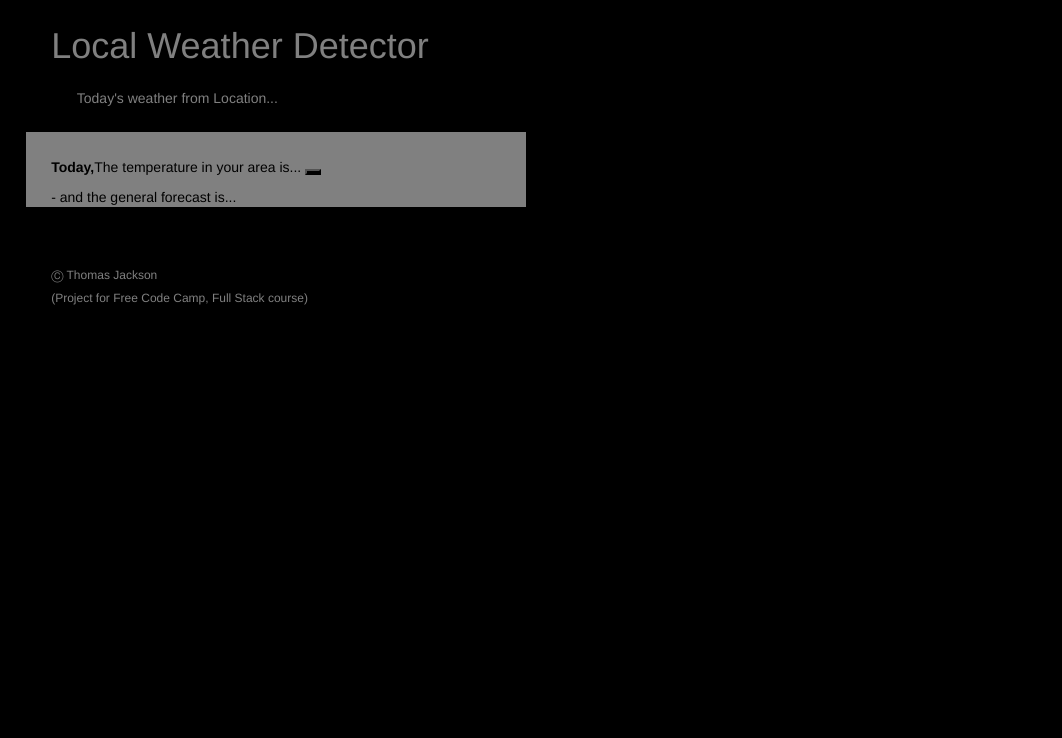
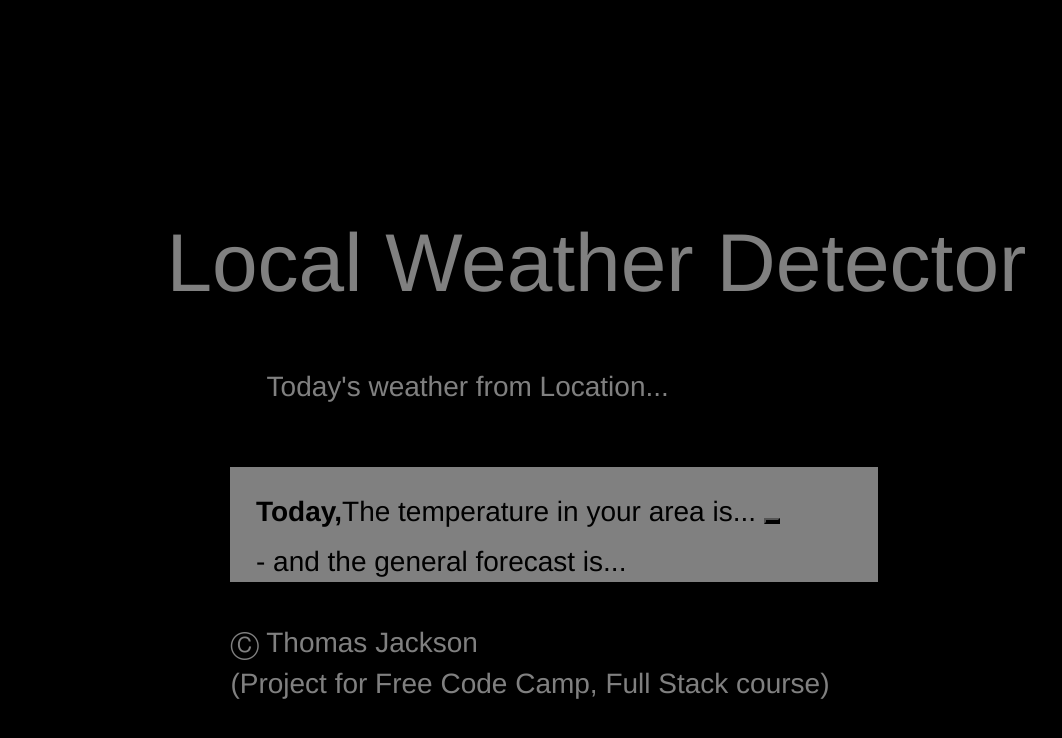
Before and after one commit to TommyJackson85/Local-Weather-Detector, a plain HTML site: page WeatherApp/index.html in a window 1280 px wide. Shown: the whole page, without its empty margins (0-1062 px from the left). Drawn offline with Linux system fonts and the light colour scheme; no server answers.

Commit message:
changed CSS for different platforms and screen sizes

```diff
--- a/WeatherApp/SCSS/base/_base.scss
+++ b/WeatherApp/SCSS/base/_base.scss
@@ -1,4 +1,4 @@
 /*body {*/
 body {
-
+	font-size: 10px;
 }
--- a/WeatherApp/SCSS/layouts/_allWeather.scss
+++ b/WeatherApp/SCSS/layouts/_allWeather.scss
@@ -1,8 +1,10 @@
 
 #allWeather {
-  margin: 2% 2% 0% 2%;
-  padding: 2% 2% 0% 2%;
+  margin: 2% 4% 0% 2%;
+  padding: 2% 2% 0% 4%;
  background: grey;
   color: black;
-  max-width: 500px;
+  	p, h6 {
+  	font-size: 13px;
+  }
 }
--- a/WeatherApp/SCSS/layouts/_copywrite.scss
+++ b/WeatherApp/SCSS/layouts/_copywrite.scss
@@ -1,3 +1,5 @@
 #copywrite {
-  margin: 2% 2% 0% 2%;
-  padding: 2% 2% 0% 2%; }
+	h6{ font-size: 13px;}
+
+  margin: 10% 2% 0% 0%;
+  padding: 2% 4% 0% 0%; }
--- a/WeatherApp/SCSS/layouts/_header.scss
+++ b/WeatherApp/SCSS/layouts/_header.scss
@@ -1,3 +1,6 @@
   #header {
-  margin: 2% 0% 2% 4%;
+  	h1{
+  		font-size: 36px;
+  	}
+  margin: 25% 0% 5% 12%;
 }
--- a/WeatherApp/SCSS/layouts/_location.scss
+++ b/WeatherApp/SCSS/layouts/_location.scss
@@ -1,6 +1,15 @@
 #location {
+
+  	h5 {
+  	font-size: 13px;
+  }
+  h3 {
+  	font-size: 20px
+  }
+
+	margin:0px 0px 30px 10%;
   #locIntro{
-    margin: 2% 0% 0% 6%;}
+    margin: 2% 0% 0% 9%;}
   #locData{
-    margin: 0.5% 0% 2% 8%;}
+    margin: 0.5% 0% 2% 11%;}
 }
--- a/WeatherApp/SCSS/layouts/_mediaQueries.scss
+++ b/WeatherApp/SCSS/layouts/_mediaQueries.scss
@@ -1,36 +1,199 @@
 
-@media screen and (min-width: 500px) {
-  html {
-    font-size: 12px;
+  @media (min-width: 320px) {
+
+}
+@media (min-width: 360px) {
+	#header{
+		margin: 27% 0% 7% 12%;
+		h1{
+			font-size: 4.05em;
+		}
+	}
+#location {
+  	h5 {
+  	font-size: 1.5em;
+  }
+  h3 {
+  	font-size: 2em;
+  }}
+
+#allWeather {
+  margin: 5% 2% 0% 2%;
+  	p, h6 {
+  	font-size: 1.5em;
   }
 }
 
-@media screen and (min-width: 570px) {
-  html {
-    font-size: 12px;
+#copywrite {
+	h6 {font-size: 1.5em;}
+}
+
+}
+@media (min-width: 375px) {
+
+}
+@media (min-width: 412px) {
+
+	#header{
+		margin: 27% 0% 7% 12%;
+		h1{
+			font-size: 4.6em;
+		}
+	}
+#location {
+  	h5 {
+  	font-size: 1.7em;
   }
-  }
+  h3 {
+  	font-size: 2.5em;
+  }}
 
-@media screen and (min-width: 620px) {
-  html {
-    font-size: 12px;
+#allWeather {
+  margin: 5% 2% 0% 2%;
+  	p, h6 {
+  	font-size: 1.7em;
   }
 }
 
-@media screen and (min-width: 680px) {
-  html {
-    font-size: 12px;
+#copywrite {
+	h6 {font-size: 1.7em;}
+}
+
+
+}
+@media (min-width: 414px) {
+
+}
+@media (min-width: 568px) {
+#header{
+    margin: 27% 0% 7% 12%;
+    h1{
+      font-size: 4.6em;
+    }
+  }
+#location {
+    h5 {
+    font-size: 2.1em;
+  }
+  h3 {
+    font-size: 3.2em;
+  }}
+
+#allWeather {
+  margin: 5% 5% 0% 5%;
+    p, h6 {
+    font-size: 2.1em;
+      img {
+    width: 80px;
+  }
   }
 }
 
-@media screen and (min-width: 720px) {
-  html {
-    font-size: 13px;
+#copywrite {
+  margin: 10px 10px 27% 20px;
+  h6 {font-size: 2.1em;}
+}
+
+
+}
+@media (min-width: 640px) {
+#header{
+    margin: 27% 0% 7% 12%;
+    h1{
+      font-size: 5.6em;
+    }
   }
+#location {
+    h5 {
+    font-size: 2.3em;
+  }
+  h3 {
+    font-size: 3.5em;
+  }}
+
+#allWeather {
+  margin: 5% 5% 0% 5%;
+    p, h6 {
+    font-size: 2.3em;}
+      img {
+    width: 80px;
+  }
+}
+
+#copywrite {
+  margin: 10px 10px 27% 20px;
+  h6 {font-size: 2.3em;}}
+}
+
+
+@media (min-width: 667px) {
+
+}
+@media (min-width: 732px) {
+  #header{
+    margin: 27% 0% 7% 12%;
+    h1{
+      font-size: 8.2em;
     }
+  }
+#location {
+    h5 {
+    font-size: 2.8em;
+  }
+  h3 {
+    font-size: 4.5em;
+  }}
 
-@media screen and (min-width: 990px) {
-  html {
+#allWeather {
+  width: 648px;
+  margin: 5% 5% 0% 5%;
+    p, h6 {
+    font-size: 2.8em;}
+      img {
+    width: 80px;
+  }
+}
 
-    }
-        }
+#copywrite {
+  margin: 10px 10px 27% 20px;
+  h6 {font-size: 2.8em;}}
+
+}
+@media (min-width: 736px) {
+
+}
+@media (min-width: 768px) {
+
+#header{
+    margin: 20% 0% 0% 13%;
+  }
+#location {
+  margin: 5% 0% 0% 13%;
+}
+
+  #allWeather {
+    margin: 5% 0% 0% 7%;}
+
+}
+
+#copywrite {
+  margin: 10px 0px 27% 8%;}
+
+@media (min-width: 1024px) {
+  #header{
+    margin: 17% 0% 0% 13%;
+  }
+#location {
+  margin: 5% 0% 0% 13%;
+}
+  #allWeather {
+    margin: 5% 0% 0% 18%;
+    padding: 2% 2% 0% 2%;
+  }
+#copywrite {
+  margin: 10px 0px 27% 18%;
+}
+}
+@media (min-width: 1366px) {
+
+}
--- a/WeatherApp/js/weatherAppBuilder.js
+++ b/WeatherApp/js/weatherAppBuilder.js
@@ -76,7 +76,7 @@ $.getJSON(api, function(weath) {
   /*Now to change colors of web page in relation to certain arrays of icons (from the api)*/
  var iconIndex = {
   clear: ["01d"].indexOf(weath.weather[0].icon),
-  cloud: ["03d", "04d", "50d"].indexOf(weath.weather[0].icon), //includes mist
+  cloud: ["01d","03d", "04d", "50d"].indexOf(weath.weather[0].icon), //includes mist
   cloudClear: ["02d"].indexOf(weath.weather[0].icon),
   rain: ["09d", "10d"].indexOf(weath.weather[0].icon),
   thunder:  ["11d"].indexOf(weath.weather[0].icon),
```
Also changed, not shown: WeatherApp/css/main.css.
